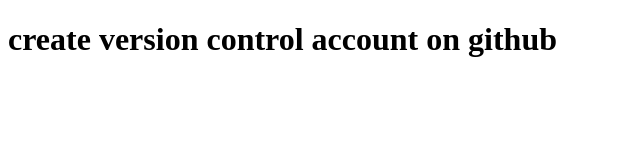
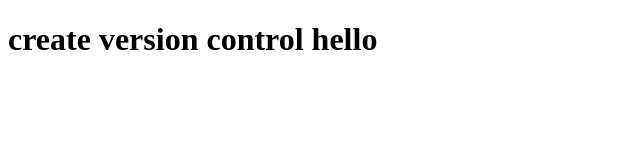
Before and after one commit to prafulrasal26/practicalgithub, a plain HTML site: page index.html in a window 1280 px wide. Shown: the whole page, without its empty margins (0-640 px from the left). Drawn offline with Linux system fonts and the light colour scheme.

Commit message:
-message 'hello'

```diff
--- a/index.html
+++ b/index.html
@@ -6,7 +6,7 @@
     <title>git hub</title>
 </head>
 <body>
-    <h1>create version control account on github</h1>
+    <h1>create version control hello</h1>
 
 </body>
 </html>
```
